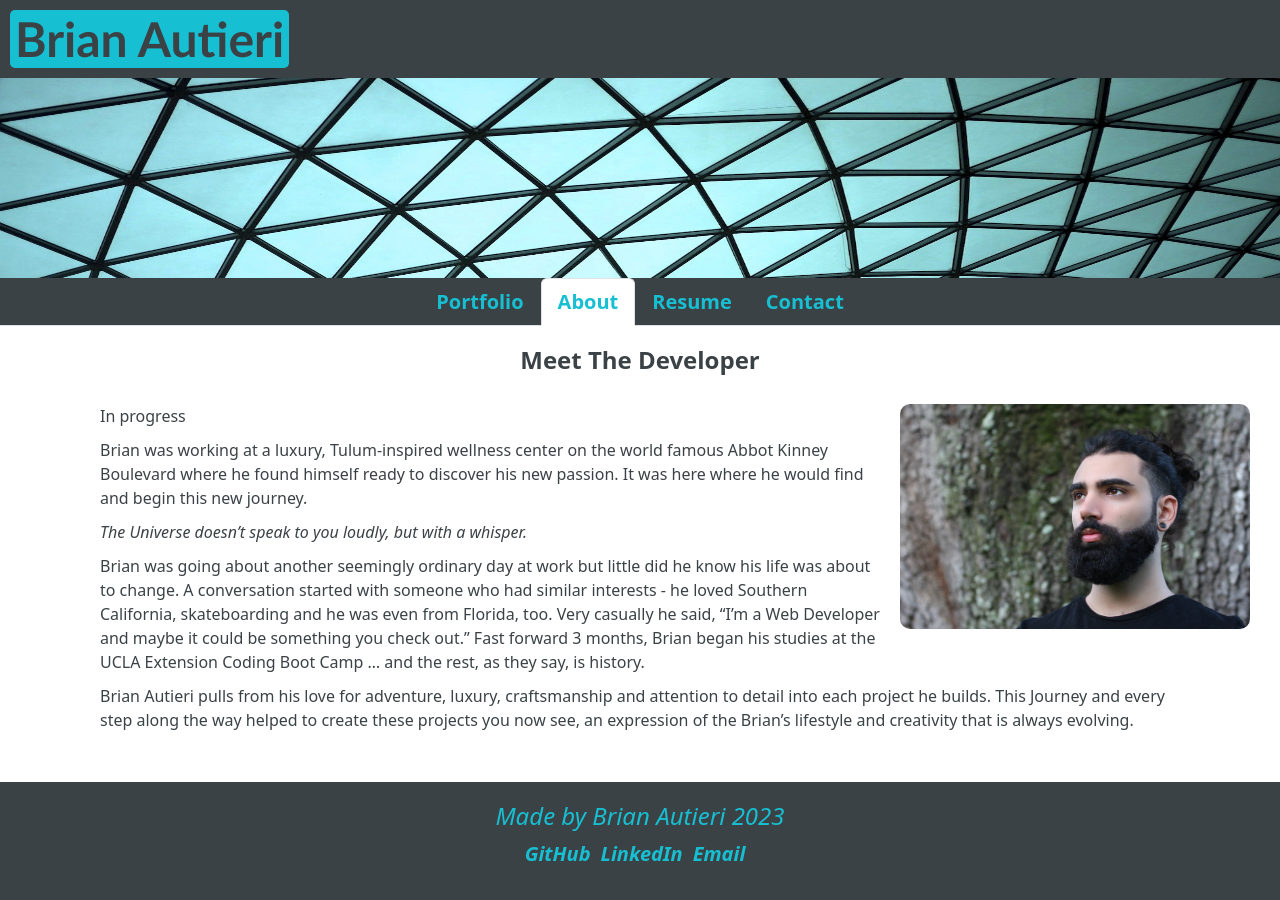
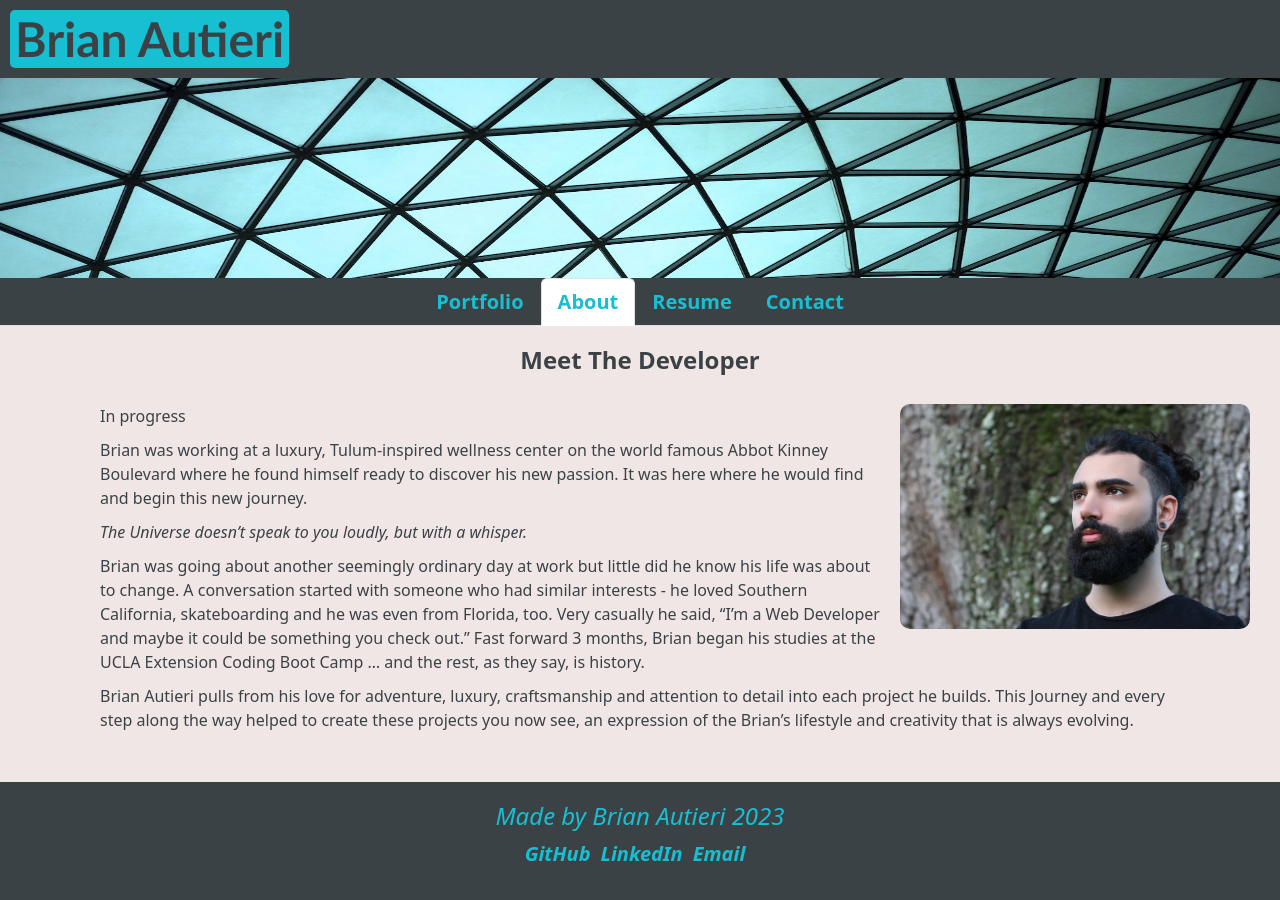
Before and after one commit to Brian-Autieri/react-portfolio, a React (Create React App) app: page / in a window 1280 px wide. Shown: the top 900 px of the page. Built offline with nearby package versions, Linux system fonts and the light colour scheme.

Commit message:
Styling updates

```diff
--- a/src/App.js
+++ b/src/App.js
@@ -30,7 +30,7 @@ export default function App() {
   const handlePageChange = (page) => setCurrentPage(page);
 
   return (
-    <div>
+    <div className='pageColor'>
       {/* // TODO: Add a comment describing what we are passing as props */}
       <Header />
       <Navigation currentPage={currentPage} handlePageChange={handlePageChange} />
--- a/src/components/Contact.js
+++ b/src/components/Contact.js
@@ -92,13 +92,16 @@ function Contact() {
             rows={3}
             value={message}
             name="message"
+            placeholder="Your message here"
             onChange={handleInputChange}
             onBlur={handleValidation}
           />
         </Form.Group>
+        <div className="buttonCenter">
         <button type="button" className="contactButton" onClick={handleFormSubmit}>
           Submit
         </button>
+        </div>
       </Form>
 
       {errorMessage && (
--- a/src/components/style.css
+++ b/src/components/style.css
@@ -80,12 +80,17 @@
     border: #17bfd2;
     border-radius: 10px;
     color: #3b4246;
-    padding: 5px 10px;
-    margin: 0 0 10px 10px;
+    padding: 6px 12px;
+    margin-top: 20px;
+    font-weight: bold;
+  }
+
+  .buttonCenter {
+    text-align: center;
   }
 
   .contactArea {
-    margin: 10px 300px 10px 300px;
+    margin: 50px 300px 50px 300px;
     text-align: left;
     color: #3b4246;
     font-weight: bold;
@@ -100,4 +105,9 @@
   .nav-link {
     color: #17bfd2!important;
     font-weight: bold!important;
+    border: #17bfd2;
   }
+
+  .pageColor {
+    background-color: rgb(241, 230, 230);
+  }
```
